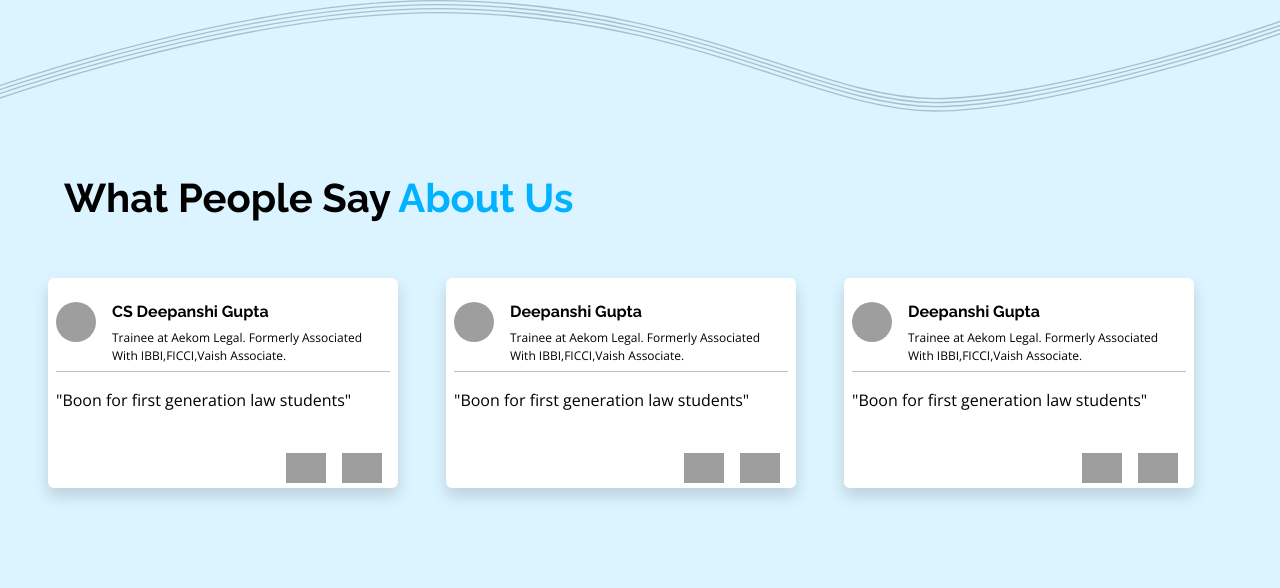
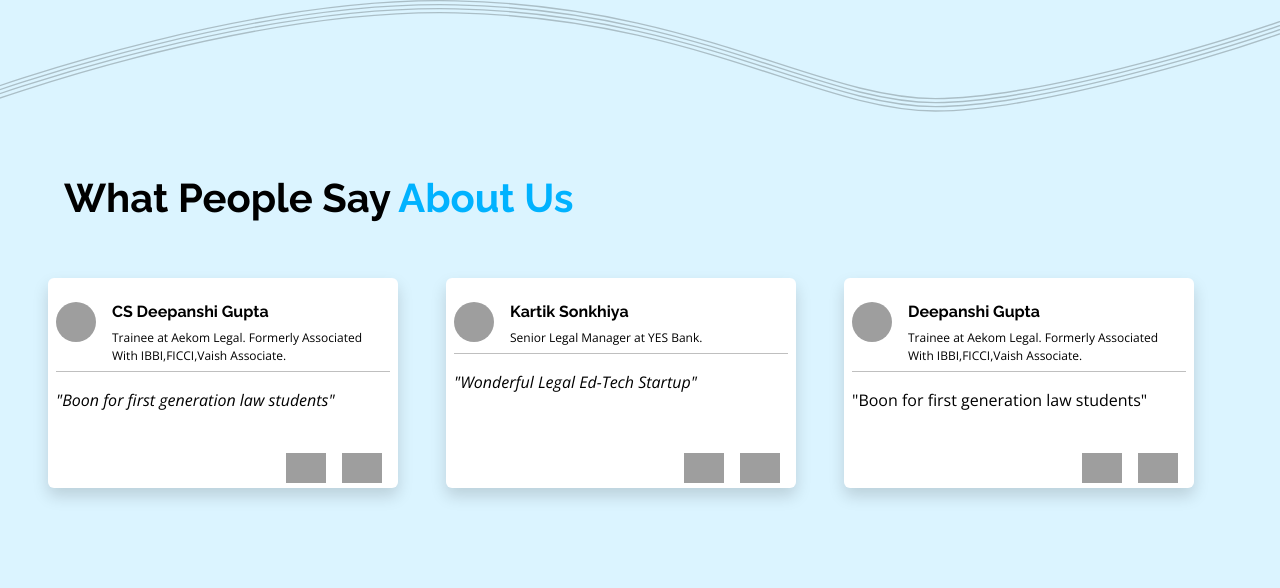
Before and after one commit to backendfglawkit/fglawkit1.1, a Flask app: page / in a window 1280 px wide. Shown: the part 1975-2563 px from the top of the page. Run offline with Flask 2, Linux system fonts and the light colour scheme; some libraries are stand-ins or nearby versions; grey boxes are pictures that could not be loaded.

Commit message:
Update main_home.html

```diff
--- a/fg_lawkit/templates/main_home.html
+++ b/fg_lawkit/templates/main_home.html
@@ -144,7 +144,7 @@
                         </div>
                         <hr style="margin-top: -10px;">
                         <div>
-                            <p>"Boon for first generation law students"</p>
+                            <p><i>"Boon for first generation law students"</i></p>
                             <div class="position-absolute bottom-0 end-0 d-flex me-2">
                                 <div class="mx-2"><img style="height: 40px; width: 40px; object-fit: contain;"
                                         src="https://i.pinimg.com/564x/a1/6f/80/a16f80322b45ae47da54487f07f474a7.jpg"
@@ -159,23 +159,22 @@
                         style="max-width: 350px; max-height: fit-content; min-width: 350px; min-height: 210px; cursor: pointer;">
                         <div class="d-flex">
                             <div><img class="rounded-circle" style="height: 40px; width: 40px;"
-                                    src="https://i.pinimg.com/564x/41/4e/e1/414ee1553c4429a7ac10dd9c79ec63ee.jpg"
+                                    src="https://i.pinimg.com/564x/0b/5c/90/0b5c90d76413f4daf8d6bbe7fd2e58dc.jpg"
                                     alt=""></div>
                             <div class="ms-3">
-                                <h6 class="fw-bold">Deepanshi Gupta</h6>
-                                <p class="text-body-secondary" style="font-size: 12px;">Trainee at Aekom Legal.
-                                    Formerly Associated With IBBI,FICCI,Vaish Associate.</p>
+                                <h6 class="fw-bold">Kartik Sonkhiya</h6>
+                                <p class="text-body-secondary" style="font-size: 12px;">Senior Legal Manager at YES Bank.</p>
                             </div>
                         </div>
                         <hr style="margin-top: -10px;">
                         <div>
-                            <p>"Boon for first generation law students"</p>
+                            <p><i>"Wonderful Legal Ed-Tech Startup"</i></p>
                             <div class="position-absolute bottom-0 end-0 d-flex me-2">
                                 <div class="mx-2"><img style="height: 40px; width: 40px; object-fit: contain;"
-                                        src="https://i.pinimg.com/564x/a1/6f/80/a16f80322b45ae47da54487f07f474a7.jpg"
+                                        src="https://i.pinimg.com/736x/14/26/67/142667b40c8bac9de94fc5492b82ad85.jpg"
                                         alt=""></div>
                                 <div class="mx-2"><img style="height: 40px; width: 40px; object-fit: contain;"
-                                        src="https://i.pinimg.com/564x/a1/6f/80/a16f80322b45ae47da54487f07f474a7.jpg"
+                                        src="https://i.pinimg.com/564x/d8/aa/af/d8aaaff206421cb6cca86dabbf45bc93.jpg"
                                         alt=""></div>
                             </div>
                         </div>
```
